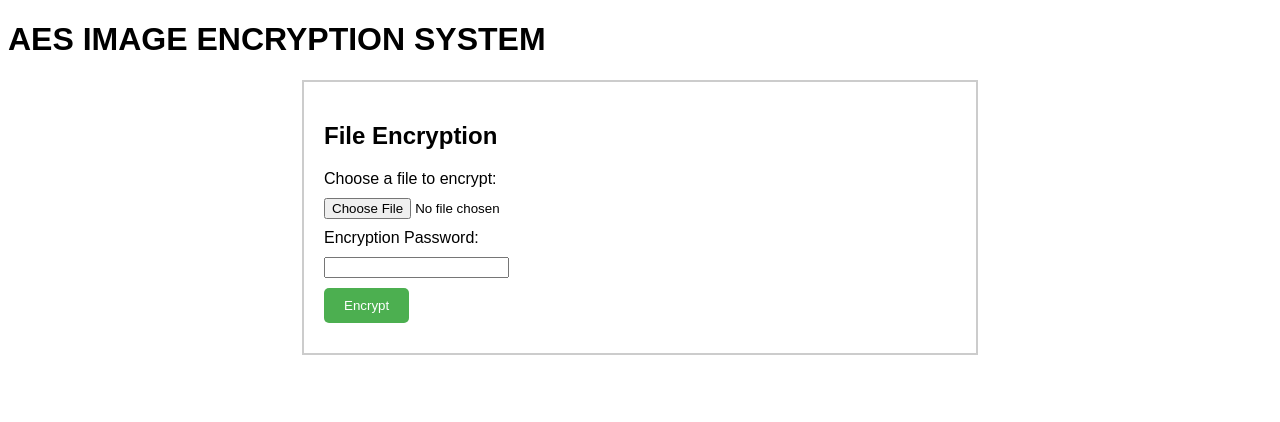
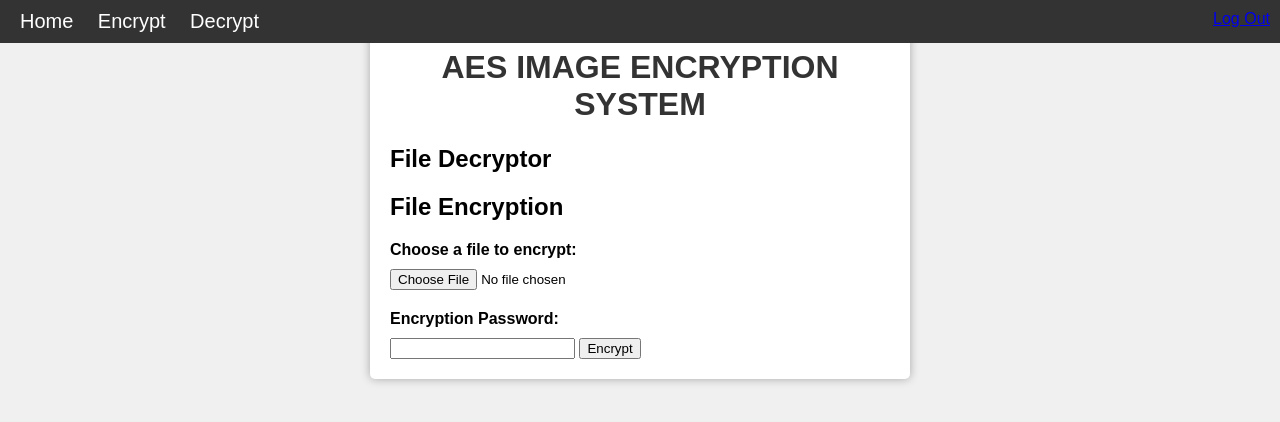
Before and after one commit to kevinnevs/aes-encryption_sys, a PHP site: page /encrypt.html in a window 1280 px wide. Shown: the top 422 px of the page. Run offline with PHP 8.4, Linux system fonts and the light colour scheme; some libraries are stand-ins or nearby versions.

Commit message:
initial commit

```diff
--- a/encrypt.css
+++ b/encrypt.css
@@ -1,28 +1,75 @@
 body {
   font-family: Arial, sans-serif;
+  background-color: #F0F0F0;
 }
 
-  form {
-    border: 2px solid #ccc;
+.container {
+  width: 500px;
+  margin: 0 auto;
+  background-color: #FFF;
   padding: 20px;
-    width: 50%;
-    margin: 0 auto;
+  border-radius: 5px;
+  box-shadow: 0 0 10px rgba(0, 0, 0, 0.3);
 }
 
-  label, input {
+h1 {
+  text-align: center;
+  color: #333;
+}
+
+label {
+  font-weight: bold;
   display: block;
   margin-bottom: 10px;
 }
 
-  input[type="submit"] {
-    background-color: #4CAF50;
-    color: white;
+input[type="file"] {
+  margin-bottom: 20px;
+}
+
+button {
+  background-color: #333;
+  color: #FFF;
+  border: none;
   padding: 10px 20px;
-    border: none;
   border-radius: 5px;
   cursor: pointer;
 }
 
-  input[type="submit"]:hover {
-    background-color: #45a049;
+button:hover {
+  background-color: #555;
 }
+
+.error {
+  color: #F00;
+  margin-bottom: 10px;
+}
+
+.success {
+  color: #090;
+  margin-bottom: 10px;
+}
+
+/* Styles for navigation bar */
+header {
+  background-color: #333;
+  color: #fff;
+  display: flex;
+  justify-content: space-between;
+  padding: 10px;
+  position: fixed;
+  top: 0;
+  left: 0;
+  right: 0;
+}
+
+nav a {
+  color: #fff;
+  text-decoration: none;
+  margin: 0 10px;
+  font-size: 20px;
+}
+
+nav a:hover {
+  color: #ddd;
+}
--- a/encrypt.html
+++ b/encrypt.html
@@ -1,14 +1,24 @@
 <!DOCTYPE html>
 <html>
+
 <head>
-    <h1>AES IMAGE ENCRYPTION SYSTEM</h1>
-    <title>File Encryption</title>
   <meta charset="UTF-8">
-    <meta name="viewport" content="width=device-width, initial-scale=1.0">
-    <script src="https://cdnjs.cloudflare.com/ajax/libs/crypto-js/4.0.0/crypto-js.min.js"></script>
+  <title>File Encryptor</title>
   <link rel="stylesheet" type="text/css" href="encrypt.css">
 </head>
+
 <body>
+  <header>
+    <nav>
+      <a href="index.html">Home</a>
+      <a href="encrypt.html">Encrypt</a>
+      <a href="decrypt.html">Decrypt</a>
+    </nav>
+    <a href="login.html">Log Out</a>
+  </header>
+  <div class="container">
+    <h1>AES IMAGE ENCRYPTION SYSTEM</h1>
+    <h2>File Decryptor</h2>
     <form>
       <h2>File Encryption</h2>
       <label for="file">Choose a file to encrypt:</label>
@@ -17,7 +27,7 @@
       <input type="password" id="password" name="password" required>
       <input type="submit" value="Encrypt" onclick="encryptFile(event)">
     </form>
-
+  </div>
   <script>
     function encryptFile(event) {
       event.preventDefault();
@@ -26,7 +36,7 @@
       const password = document.getElementById("password").value;
       const reader = new FileReader();
 
-        reader.onload = function(event) {
+      reader.onload = function (event) {
         const content = event.target.result;
         const encrypted = CryptoJS.AES.encrypt(content, password);
         downloadFile(encrypted, file.name);
@@ -46,4 +56,5 @@
     }
   </script>
 </body>
+
 </html>
```
Also changed, not shown: decrypt.css (+24 -0 lines), decrypt.html (+11 -2 lines), index.css (added, +61 -0 lines), index.html (added, +25 -0 lines), index.js (added, +15 -0 lines), login.css (line endings or trailing spaces), registration.css (line endings or trailing spaces). Lines whose indentation alone changed are shown as unchanged.
